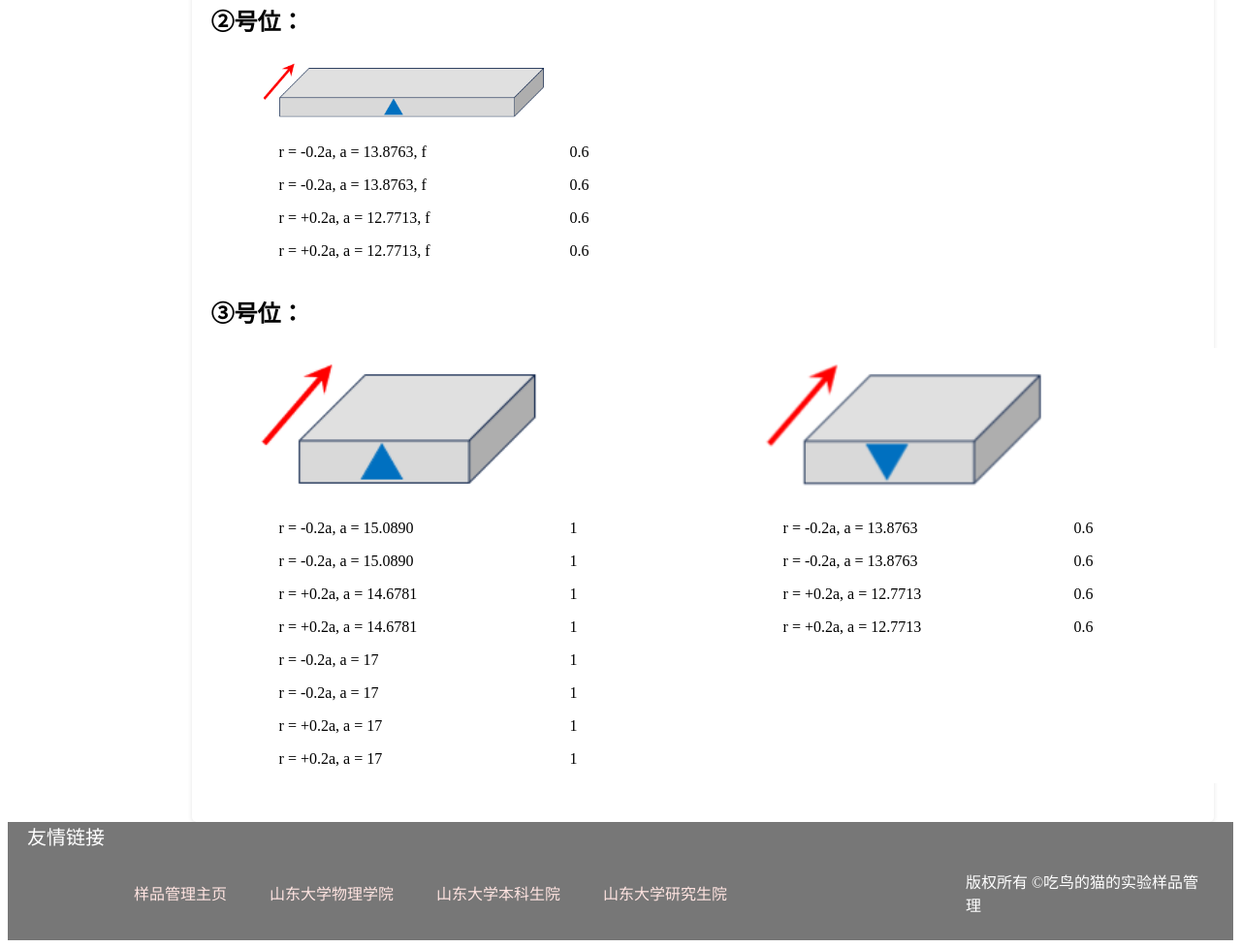
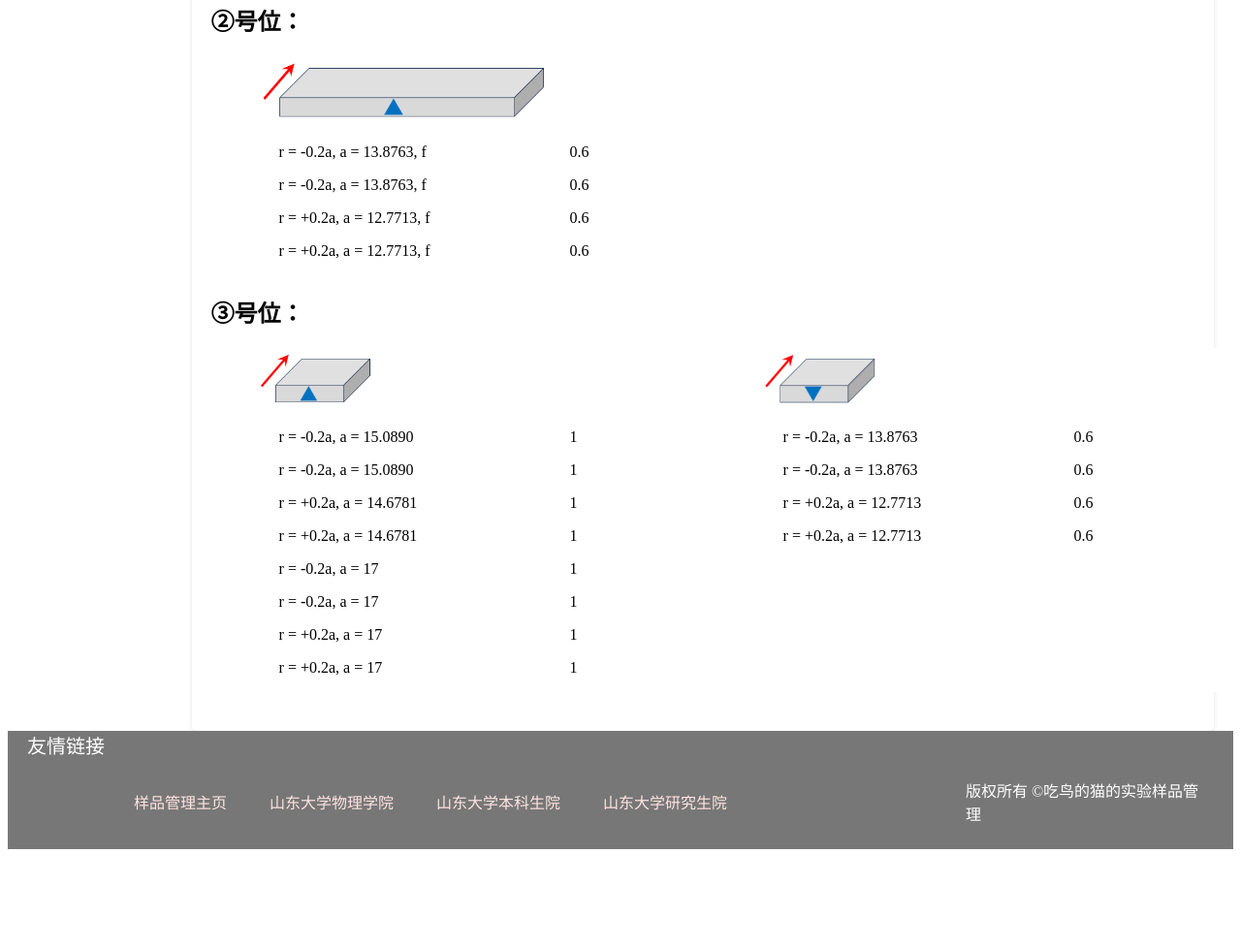
Before and after one commit to BirdeatingCat/Samples001, a plain HTML site: page index.html in a window 1280 px wide. Shown: the part 1157-2135 px from the top of the page at 97% size. After the commit the page ends 2041 px from the top, so only its background shows below. Drawn offline with Linux system fonts and the light colour scheme.

Commit message:
Update index.html

```diff
--- a/index.html
+++ b/index.html
@@ -19,7 +19,7 @@
             <a href="https://birdeatingcat.github.io/administrator/">
                 <img id="img_even2" src="image/menu/menu_5.png" />
             </a>
-        </li><li><img id="img_old1" src="image/menu/menu_fen.png" />
+        </li><li><img id="img_old1" src="image/menu/menu_fen.png" /></li>
         </ul>
     </nav>
     <img id="img_menu_d" src="image/menu/menu_down.png" />
@@ -163,7 +163,7 @@
         <div id="bottomdiv3">
             <div id="half-container" >
                 <div id="left-sidebar-2">
-                    <img src="image/source/方、上、近.png" style="width: 300px; height: auto">
+                    <img src="image/source/方、上、近.png" style="width: 120px; height: auto">
                     <div id="div1-container">
                         <div id="left-sidebar-1">
                             <p>r = -0.2a, a = 15.0890</p>
@@ -188,7 +188,7 @@
                     </div>
                 </div>
                 <div id="right-sidebar-2">
-                    <img src="image/source/方、下、近.png" style="width: 300px; height: auto">
+                    <img src="image/source/方、下、近.png" style="width: 120px; height: auto">
                     <div id="div1-container">
                         <div id="left-sidebar-1">
                             <p>r = -0.2a, a = 13.8763</p>
```
